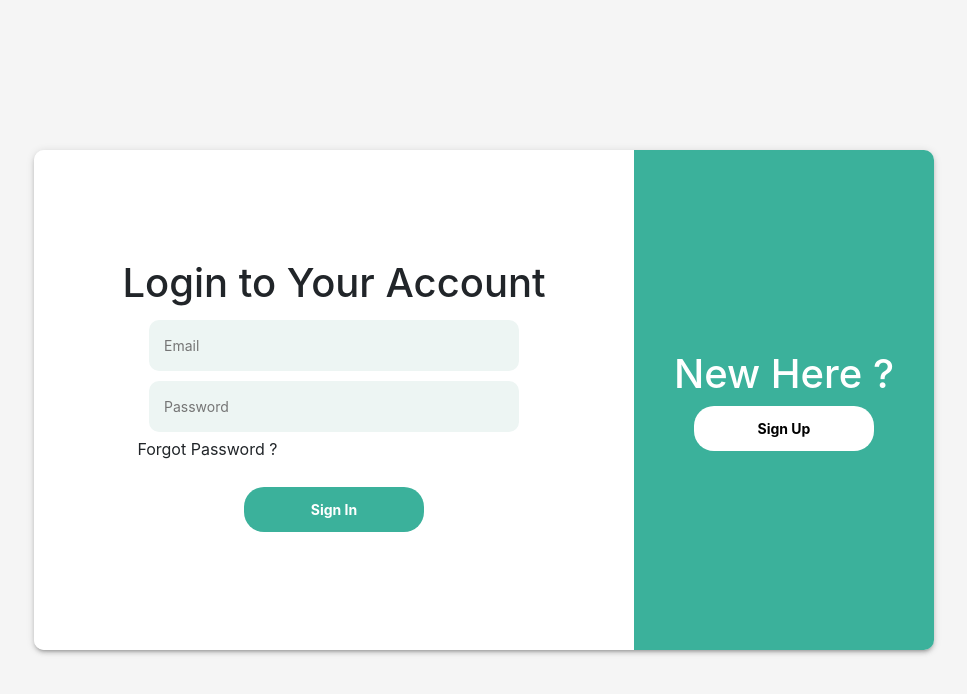
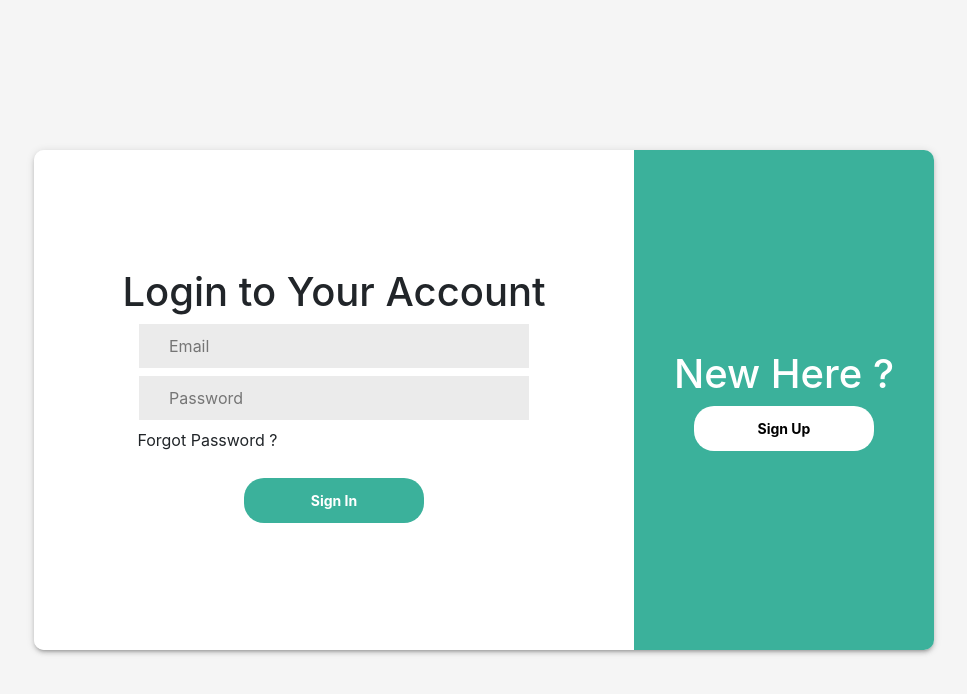
Before and after one commit to vivek738/SpotlessZone_Website, a React (Create React App) app: page /login in a window 1280 px wide. Shown: the top 694 px of the page, without its empty margins (156-1123 px from the left). Built offline with nearby package versions, Linux system fonts and the light colour scheme.

Commit message:
making changes on login page

```diff
--- a/src/Components/Login/index.jsx
+++ b/src/Components/Login/index.jsx
@@ -52,6 +52,9 @@ const Login = () => {
             onSubmit={handleSubmit}
           >
             <h1>Login to Your Account</h1>
+             {/* gmail input */}
+             <div className={styles.inputIcons}>
+                <i class="bi bi-envelope-fill"></i>
                 <input
                   type="email"
                   placeholder="Email"
@@ -59,17 +62,22 @@ const Login = () => {
                   value={data.email}
                   onChange={handleChange}
                   required
-              className={styles.input}
+                  className={styles.inputField}
                 />
+              </div>
+            {/* pass input */}
+            <div className={styles.inputIcons}>
+                <i class="bi bi-lock-fill"></i>
                 <input
-              type="password"
+                  type="text"
                   placeholder="Password"
                   name="password"
                   value={data.password}
                   onChange={handleChange}
                   required
-              className={styles.input}
+                  className={styles.inputField}
                 />
+              </div>
 
             <a to="/forgot-password" style={{ alignSelf: "flex-start" }}>
               <p style={{ padding: "0 15px" }}>Forgot Password ?</p>
--- a/src/Components/Login/styles.module.css
+++ b/src/Components/Login/styles.module.css
@@ -38,16 +38,30 @@
 	margin-top: 0;
 }
 
-.input {
+.inputIcons {
+	display: flex;
+	/* width: 100%; */
+	margin-bottom: .5rem;
+  }
+
+  .inputIcons i {
+	padding: 10px;
+	background: #ebebeb;
+	color: #808080;
+	/* min-width: 50px; */
+	text-align: center;
+	font-size: 1.5rem;
+  }
+
+  .inputField {
+	width: 370px;
+	padding: 10px;
 	outline: none;
 	border: none;
-	width: 370px;
-	padding: 15px;
-	border-radius: 10px;
-	background-color: #edf5f3;
-	margin: 5px 0;
-	font-size: 14px;
-}
+	background-color: #ebebeb;
+  }
+
+
 
 .error_msg {
 	width: 370px;
```
Lines whose indentation alone changed are shown as unchanged.
